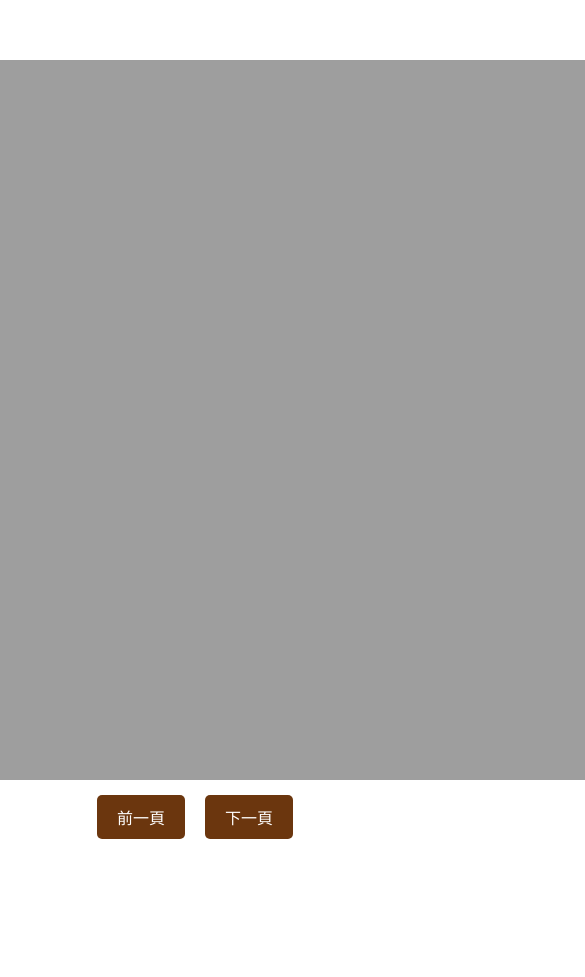
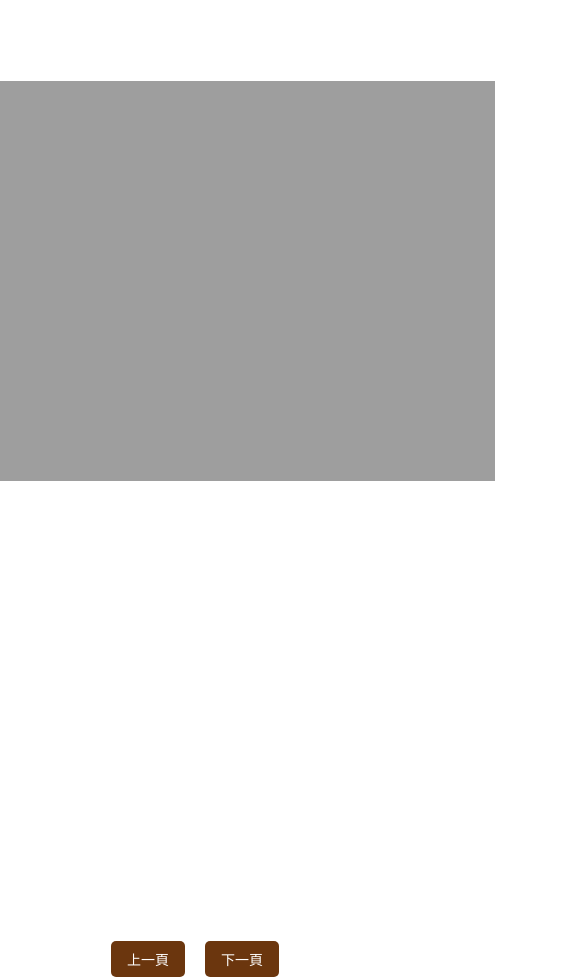
Before and after one commit to CHCynthia/CHCynthia.github.io, a plain HTML site: page index.html in a window 390 px wide. Shown: the part 201-1178 px from the top of the page, 585 px wide, since content can reach past the window. Before the commit the page ends 1040 px from the top, so only its background shows below. Drawn offline with Linux system fonts and the light colour scheme.

Commit message:
0809 test

```diff
--- a/index.html
+++ b/index.html
@@ -9,7 +9,7 @@
 <body>
     <div id="book"></div>
     <div class="controls">
-        <button id="prevPage">前一頁</button>
+        <button id="prevPage">上一頁</button>
         <button id="nextPage">下一頁</button>
     </div>
     <script src="page-flip.browser.js"></script>
--- a/main.js
+++ b/main.js
@@ -5,7 +5,7 @@ const pageFlip = new St.PageFlip(bookElement, {
     height: 1600,
     size: "fixed",
     showCover: true,
-    usePortrait: true,
+    usePortrait:  true,
     singlePage: true,
     autoSize: true,
     mobileScrollSupport: true,
--- a/style.css
+++ b/style.css
@@ -10,8 +10,8 @@ body {
 }
 
 #book {
-  width: 45%;
-  height: 45%; /* Adjust height as needed */
+  width: 90%;
+  height: 70vh; /* Adjust height as needed */
   display: flex;
   justify-content: center;
   align-items: center;
@@ -41,3 +41,20 @@ button {
 button:hover {
   background-color: #6b360e;
 }
+
+@media (max-width: 768px) {
+  #book {
+    width: 100%; /* Full width for smaller screens */
+    height: 60vh; /* Adjust height for smaller screens */
+    transform: scale(0.25); /* Smaller scale for better fit on small screens */
+  }
+
+  .controls {
+    margin-top: -150px; /* Adjust the button position for smaller screens */
+  }
+
+  button {
+    padding: 8px 16px; /* Smaller button size for mobile */
+    font-size: 14px;
+  }
+}
```
